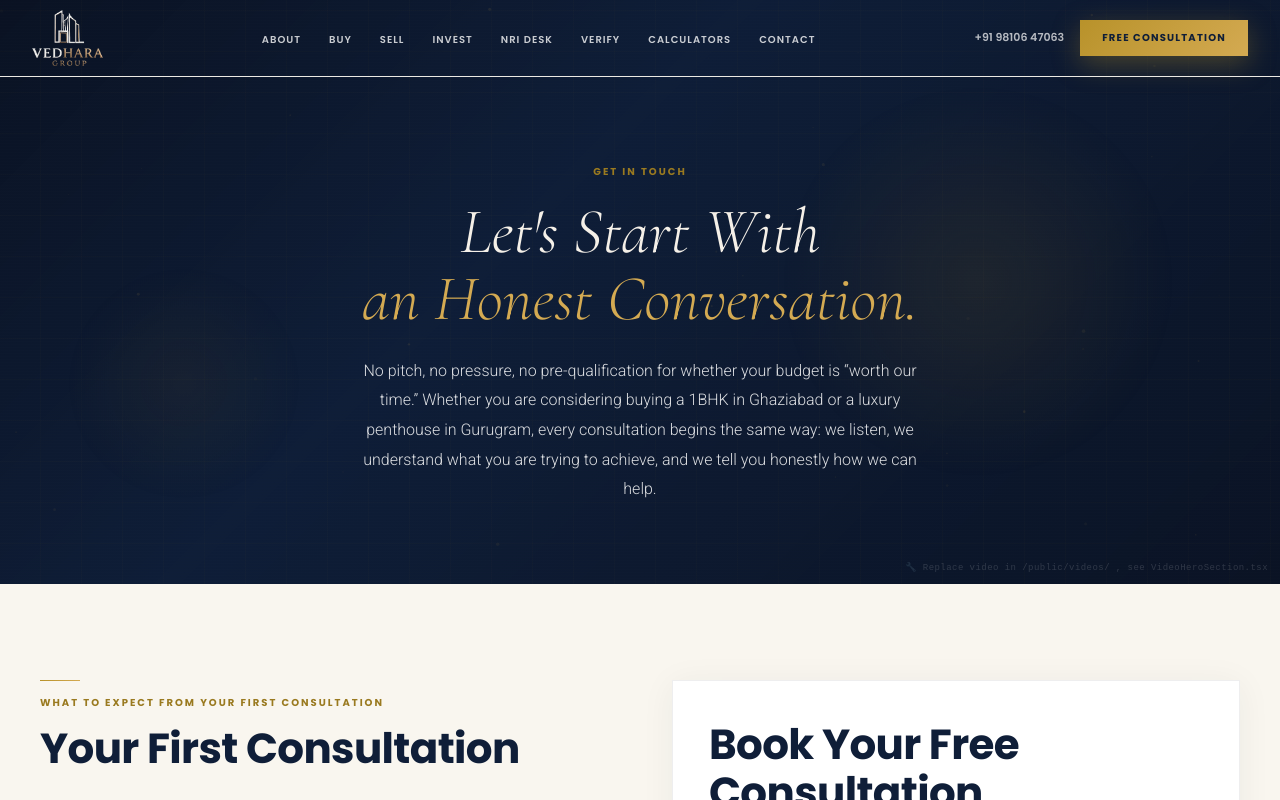
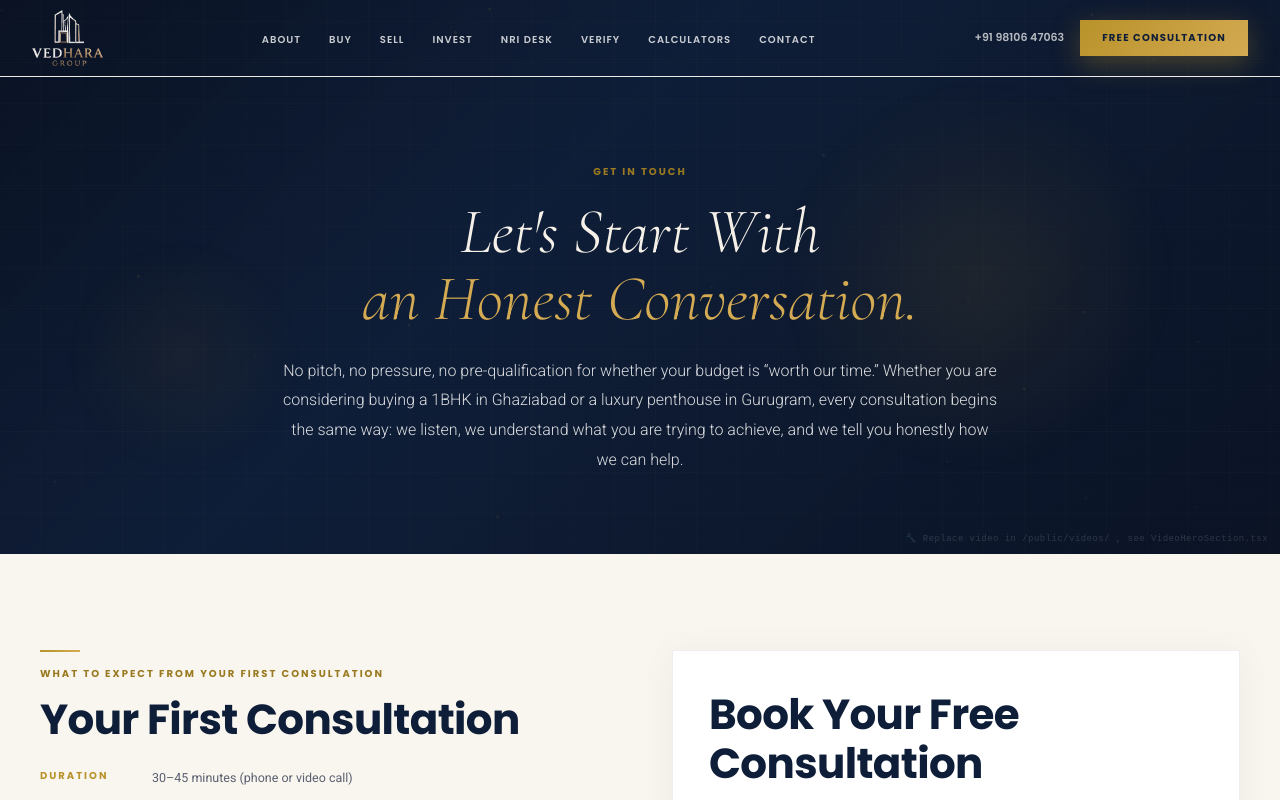
Before and after one commit to mohit1661-ai/Vedhara-Group-Supabase, a Next.js app: page /contact in a window 1280 px wide. Shown: the top 800 px of the page. Built offline with nearby package versions, Linux system fonts and the light colour scheme.

Commit message:
Widen contact page paragraph container (580px to 720px) for better readability

```diff
--- a/app/contact/page.tsx
+++ b/app/contact/page.tsx
@@ -42,7 +42,7 @@ export default function ContactPage() {
           <h1 style={{ fontFamily:"var(--t-display)",fontStyle:"italic",fontWeight:300,fontSize:"clamp(32px,5.5vw,64px)",color:"var(--light)",lineHeight:1.05,marginBottom:24 }}>
             Let&apos;s Start With<br /><span style={{ color:"var(--gold-lt)" }}>an Honest Conversation.</span>
           </h1>
-          <p className="body-lg" style={{ color:"rgba(255,255,255,0.85)",maxWidth:580,margin:"0 auto" }}>
+          <p className="body-lg" style={{ color:"rgba(255,255,255,0.85)",maxWidth:720,margin:"0 auto" }}>
             No pitch, no pressure, no pre-qualification for whether your budget is &ldquo;worth our time.&rdquo; Whether you are considering buying a 1BHK in Ghaziabad or a luxury penthouse in Gurugram, every consultation begins the same way: we listen, we understand what you are trying to achieve, and we tell you honestly how we can help.
           </p>
       </VideoHeroSection>
```
